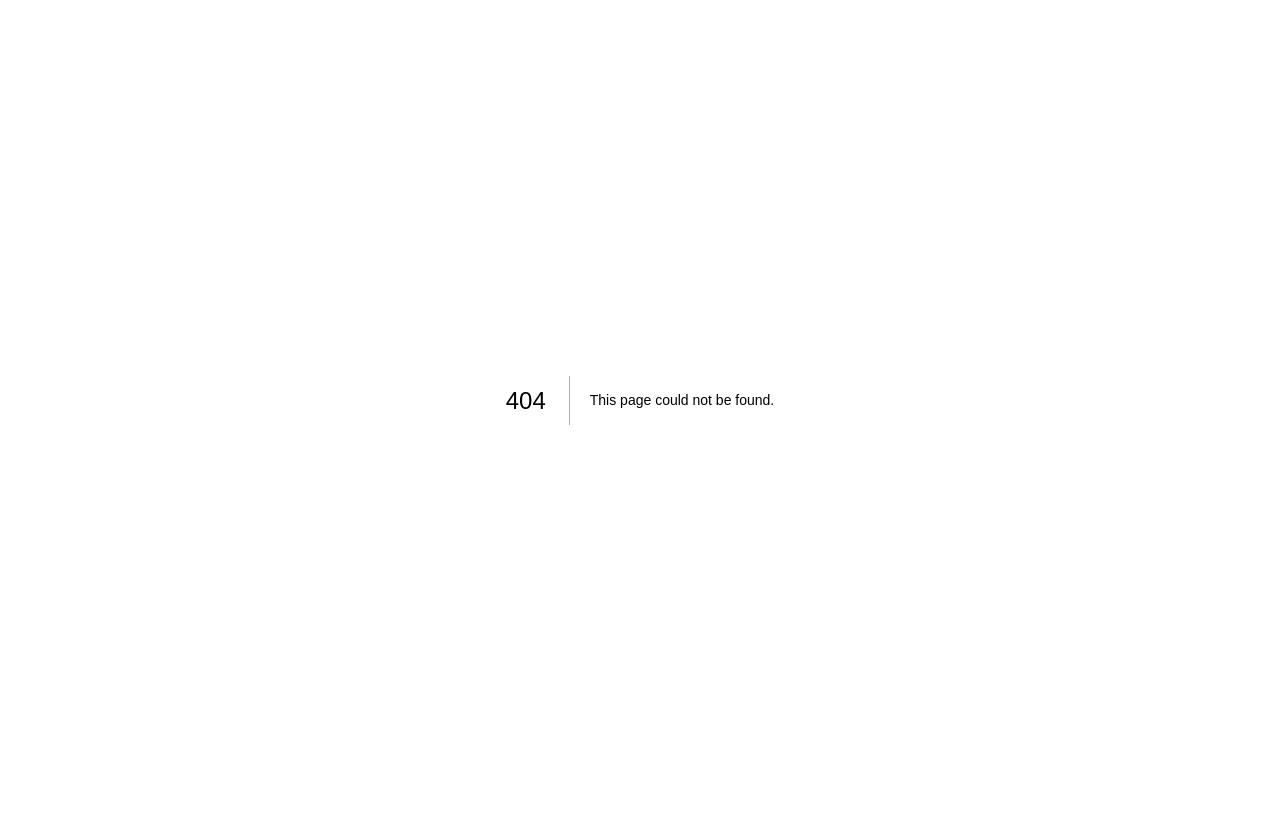
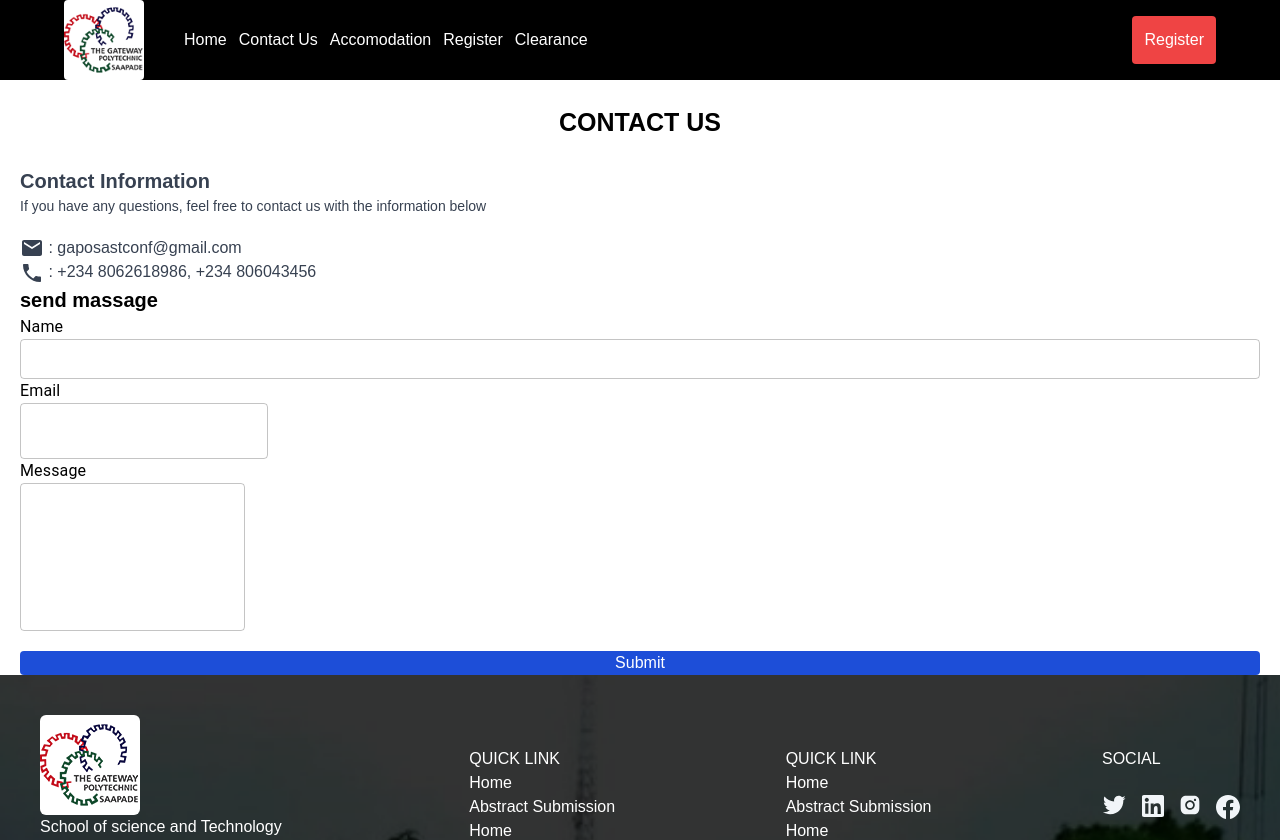
Before and after one commit to wisdom-uzo/gaposa, a Next.js app: page /contact in a window 1280 px wide. Before the commit this address had no page. Shown: the top 840 px of the page. Before the commit the page ends 800 px from the top, so only its background shows below. Built offline with nearby package versions, Linux system fonts and the light colour scheme.

Commit message:
first commit

```diff
--- a/components/Navbar.jsx
+++ b/components/Navbar.jsx
@@ -5,6 +5,7 @@ import Link from 'next/link';
 import { useState } from 'react';
 import styles from '../styles';
 import { fadeIn, navVariants } from '../utils/motion';
+import HighlightOffIcon from '@mui/icons-material/HighlightOff';
 
 const Navbar = () => {
 
@@ -19,9 +20,12 @@ const Navbar = () => {
        <div className="text-white flex-1 md:flex justify-between hidden ">
           <ul className='flex gap-3 items-center'>
               <li><Link href='/'>Home</Link></li>
-              <li><Link href='/'>Contact Us</Link></li>
+              <li><Link href='/contact'>Contact Us</Link></li>
               <li><Link href='/'>Accomodation</Link></li>
-              <li><Link href='/'>Home</Link></li>
+              <li><Link href='/register'>Register</Link></li>
+              <li>
+                <Link href='clearance'>Clearance</Link>
+              </li>
 
           </ul>
 
@@ -39,18 +43,22 @@ const Navbar = () => {
   {close && (
     <motion.div
     variants={fadeIn('up', 'spring', 0.5, 1)}
-    className=" absolute flex justify-center top-0 flex-col items-center z-50 right-0 w-[100%] p-10 bg-yellow-400">
+    className=" absolute flex justify-center  top-0 flex-col items-center z-50 right-0 w-[100%] p-10 bg-black text-white text-center ">
 
-    <button className=' absolute right-3 top-3' onClick={() => setClose(false)}>close</button>
+    <button className=' absolute right-3 top-3' onClick={() => setClose(false)}><HighlightOffIcon /> </button>
 
 
 
-    <ul className='flex flex-col font-semibold uppercase gap-5'>
-      <li><Link href='/'>Home</Link></li>
-      <li><Link href='/'>Contact Us</Link></li>
-      <li><Link href='/'>Accomodation</Link></li>
-      <li><Link href='/register'>Register</Link></li>
+    <ul className='flex flex-col font-semibold uppercase gap-5 w-full'>
+        <li><Link href='/'>Home</Link></li>
+        <li><Link href='/contact'>Contact Us</Link></li>
+        <li><Link href='/'>Accomodation</Link></li>
 
+        <li>
+          <Link href='clearance'>Clearance</Link>
+        </li>
+
+        <li className='bg-red-600 py-2 rounded '><Link href='/register'>Register</Link></li>
       </ul>
 
 
--- a/package.json
+++ b/package.json
@@ -14,7 +14,9 @@
     "@cloudinary/url-gen": "^1.9.1",
     "@emotion/react": "^11.10.5",
     "@emotion/styled": "^11.10.5",
+    "@mui/icons-material": "^5.11.9",
     "@mui/material": "^5.11.9",
+    "@mui/styles": "^5.11.9",
     "@mui/x-data-grid": "^5.17.25",
     "axios": "^1.3.4",
     "eslint": "8.29.0",
@@ -24,6 +26,8 @@
     "next": "13.0.6",
     "react": "18.2.0",
     "react-dom": "18.2.0",
+    "react-icon": "^1.0.0",
+    "react-icons": "^4.7.1",
     "react-pdf": "^6.2.2",
     "react-toastify": "^9.1.1"
   },
--- /dev/null
+++ b/pages/contact.js
@@ -0,0 +1,79 @@
+import { Email, Phone } from '@mui/icons-material'
+import { Button, TextField, Typography } from '@mui/material'
+import React from 'react'
+import { Layout } from '../sections'
+
+
+
+const contact = () => {
+
+
+  return (
+    <Layout>
+        <h1 className=' uppercase text-center my-6 text-[25px] font-extrabold'>contact us </h1>
+      <div className="flex flex-col md:flex-row">
+
+          <div className="text-gray-700 px-5">
+            <h1 className='font-bold text-[20px] mb-2'>Contact Information</h1>
+              <p className='text-sm'>If you have any questions, feel free to contact us with the information below </p>
+
+              <div className="mt-5">
+              <p><Email /> : gaposastconf@gmail.com</p>
+              <p><Phone />  : +234 8062618986, +234 806043456</p>
+              </div>
+
+          </div>
+
+
+          <div className="px-5">
+          <form>
+          <h1 className='font-bold text-[20px] mb-2'>send massage</h1>
+
+          <div className='mb-2'>
+            <Typography className=''>Name</Typography>
+
+            <TextField
+              id="name"
+              variant="outlined"
+              required
+              className='w-full'
+              size='small'
+            />
+          </div>
+          <div className='mb-2'>
+            <Typography className=''>Email</Typography>
+            <TextField
+              id="email"
+              type="email"
+              variant="outlined"
+              className=''
+              required
+            />
+          </div>
+          <div className='mb-2'>
+            <Typography className=''>Message</Typography>
+            <TextField
+              id="message"
+              variant="outlined"
+              className=''
+              multiline
+              rows={5}
+              required
+            />
+          </div>
+          <button
+            type="submit"
+            className='w-full bg-blue-700 rounded mt-5 text-white py-1'
+          >
+            Submit
+          </button>
+        </form>
+          </div>
+
+
+      </div>
+    </Layout>
+  )
+}
+
+export default contact
--- a/sections/Hero.jsx
+++ b/sections/Hero.jsx
@@ -17,7 +17,7 @@ const Hero = () => (
 
 
       <div className="px-5">
-        <h1 className=' font-sans uppercase font-bold text-[25px] md:text-[38px] text-center'>school of science <br /> gateway (ict) polytechnic saapade</h1>
+        <h1 className=' font-sans uppercase font-bold text-[25px] md:text-[38px] text-center'>school of science & technology <br /> gateway (ict) polytechnic saapade</h1>
 
         <h1 className='text-amber-400 text-center font-extrabold text-[30px] md:text-[58px]'>1st INTERNATIONAL CONFERENCE <br /> ON SCIENCE AND TECHNOLOGY</h1>
 
--- a/sections/Reg.jsx
+++ b/sections/Reg.jsx
@@ -7,9 +7,16 @@ const Reg = () => {
     <h1 className='md:text-[3em] text-[2em] text-center text-white font-extrabold'>Register with us.</h1>
 
 
-    <div className=" md:w-[70%] w-[90%] shadow-md text-gray-800 bg-white mx-auto mt-10 rounded-md p-5 leading-8 font-semibold text-[20px]">
-        <p>The registration fee covering the cost of conference materials, lunch and tea breaks is N25, 000.00. The registration for international paticipant is $100. The registration fee for students who are not academic staff and with identity cards is N15,000.00.</p>
-        <p className='mt-4'>The registration fee for international student is $50. Please pay the registration fee to the conference account ( Name of account: University of Ibadan, Faculty of Science Alumni Association, Bank: Union Bank, Account Number: 0109363898) and upload the receipt of your payment. Only registered participants and invited guests will be allowed into the conference venue. Submit your registration fee receipt
+    <div className=" md:w-[70%] w-[90%] shadow-md text-gray-700 bg-white mx-auto mt-10 rounded-md p-5 leading-8 text-base text-justify ">
+        <p>The registration fee for this Conference is fifteen thousand naira (N15,000) for physical participation and ten thousand naira(N10,000) for virtual participation. The physical participation lunch cost shall cover Conference materials, lunch and light breakfast on day 2. Registration for international participants is $100 while student registration is five thousand naira (N5,000) only. You may please pay the registration fee to:</p>
+
+        <div className="mt-2">
+            <p className=""><strong>Account Name: </strong>GAPOSA SS&T CONFERENCE AND JOURNAL</p>
+            <p><strong>Account Number </strong>: 1226078857</p>
+            <p><strong>Bank:</strong>ZENITH BANK.</p>
+        </div>
+
+        <p className='mt-2'>Kindly upload the receipt of your payment once done. Please note that only registered participants and invited guests shall be allowed into the venue. Upload your registration fee receipt
         <Link href='/clearance'> <span className='font-bold text-red-600'>here</span></Link> </p>
     </div>
 
```
Also changed, not shown: components/PdfViewer.jsx (line endings or trailing spaces), components/index.js (line endings or trailing spaces), 1 other file (tests, documents, lock files or other folders).
